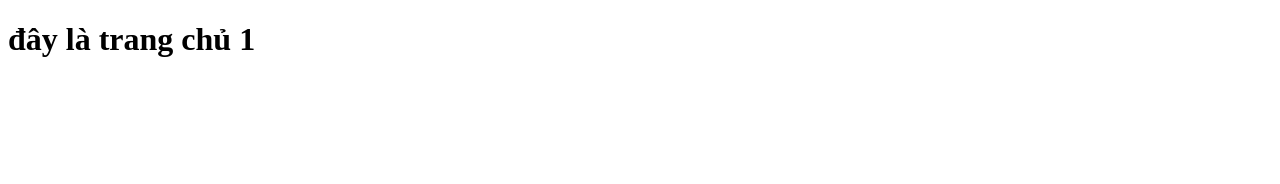
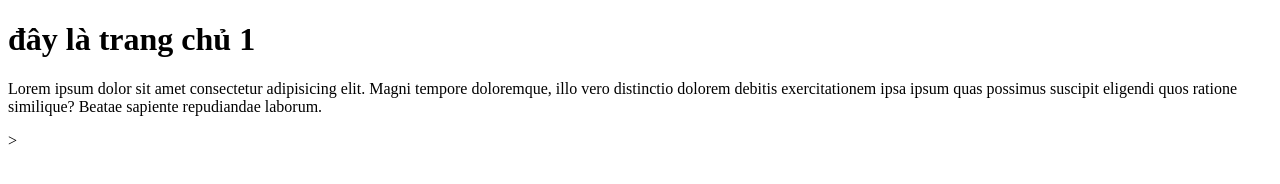
Before and after one commit to karus123123123123/CodeOffWeb, a plain HTML site: page index.html in a window 1280 px wide. Drawn offline with Linux system fonts and the light colour scheme.

Commit message:
Code of index

```diff
--- a/index.html
+++ b/index.html
@@ -9,6 +9,7 @@
 
 <body>
     <h1>đây là trang chủ 1 </h1>
+    <p>Lorem ipsum dolor sit amet consectetur adipisicing elit. Magni tempore doloremque, illo vero distinctio dolorem debitis exercitationem ipsa ipsum quas possimus suscipit eligendi quos ratione similique? Beatae sapiente repudiandae laborum.</p>>
 </body>
 
 </html>
```
